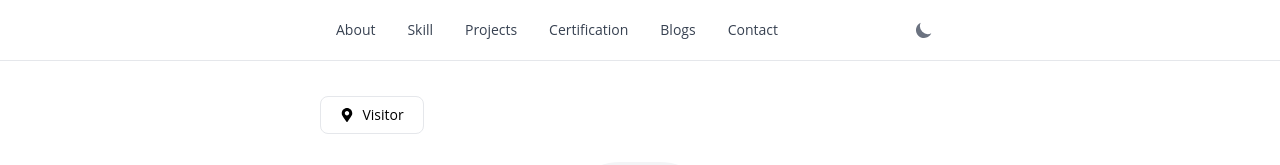
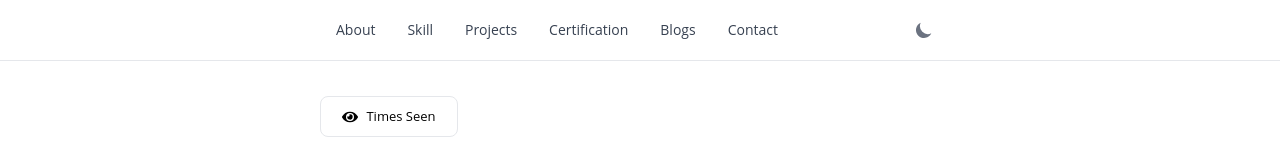
Before and after one commit to hudaputrasantosa/hudaputrasantosa.github.io, a React (Vite) app: page / in a window 1280 px wide. Shown: the top 165 px of the page. Built offline with nearby package versions, Linux system fonts and the light colour scheme; no server answers; the database is empty; grey boxes are pictures that could not be loaded.

Commit message:
add: firebase icon; updt: icon view

```diff
--- a/src/pages/About/index.jsx
+++ b/src/pages/About/index.jsx
@@ -2,7 +2,7 @@ import ContentLayout from "../../components/ContentLayout";
 import TimelineSection from "../../components/Timeline";
 import { Timeline } from "flowbite-react";
 import { HiBriefcase, HiAcademicCap, HiPuzzle } from "react-icons/hi";
-import { FaMapMarkerAlt } from "react-icons/fa";
+import { FaEye } from "react-icons/fa";
 import {
   educationExperience,
   trainingExperience,
@@ -32,10 +32,10 @@ const About = () => {
     <>
       <ContentLayout>
         <div className="flex flex-col gap-3 ">
-          <div className="flex gap-1 lg:text-sm text-xs items-center justify-center border border-gray-200 rounded-lg p-2 lg:w-[104px] w-[90px]">
-            <FaMapMarkerAlt />
+          <div className="flex gap-1 text-[13px] items-center justify-center border border-gray-200 rounded-lg p-2 w-[138px]">
+            <FaEye className="w-4 h-4" />
             <p className="font-bold">{visitor}</p>
-            <p className="font-normal">Visitor</p>
+            <p className="font-normal">Times Seen</p>
           </div>
           <section className="flex flex-col gap-4 py-4">
             <div className="flex flex-col items-center text-center gap-2 mb-4">
--- a/src/response/projects.js
+++ b/src/response/projects.js
@@ -12,6 +12,7 @@ const webProjects = [
       `${baseUrl}/icons/react.svg`,
       `${baseUrl}/icons/tailwind.svg`,
       `${baseUrl}/icons/flowbite.svg`,
+      `${baseUrl}/icons/firebase.svg`,
       `${baseUrl}/icons/api.svg`,
     ],
     repo: "https://github.com/hudaputrasantosa/hudaputrasantosa.github.io",
```
Also changed, not shown: src/assets/icons/firebase.svg (added).
